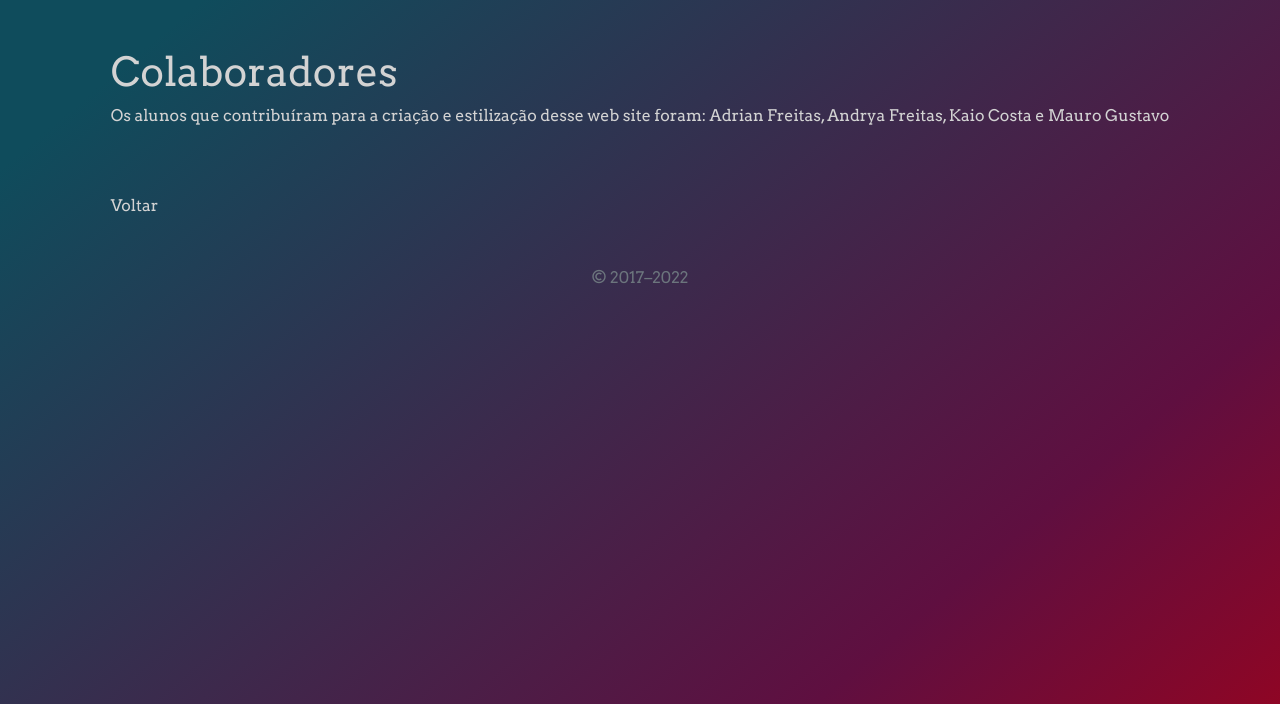
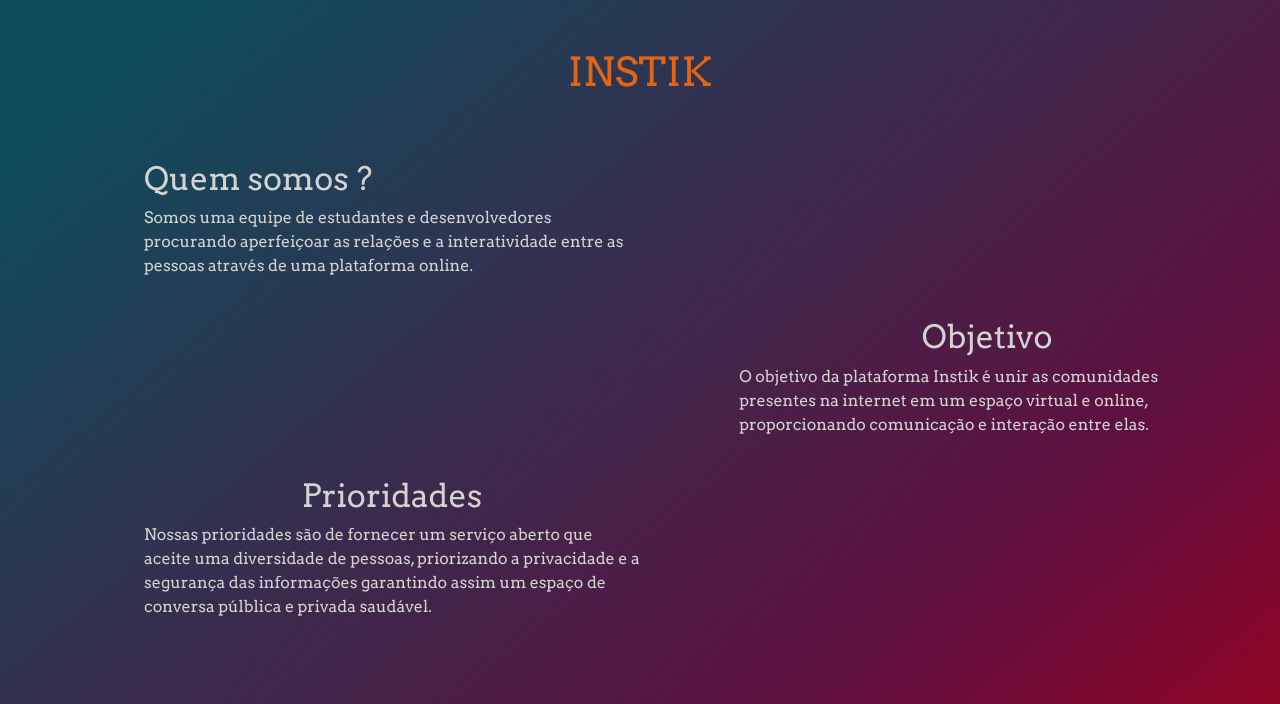
Before and after one commit to BHM871/Instik, a CodeIgniter app: page /Instik/pages/about in a window 1280 px wide. Shown: the top 704 px of the page. Run offline with CodeIgniter, Linux system fonts and the light colour scheme.

Commit message:
Finish project from activity

```diff
--- a/application/views/pages/about.php
+++ b/application/views/pages/about.php
@@ -1,16 +1,50 @@
 <?php $this->load->view('templates/head'); ?>
-    <body class="body-initial font align-center mt-5 mb-3 text-muted">
+  <body class="body-initial font align-center mt-5 mb-3 text-muted ajust">
 
-    <h1>Colaboradores</h1>
-      <p>Os alunos que contribuíram para a criação e estilização desse web site foram: Adrian Freitas, Andrya Freitas, Kaio Costa e Mauro Gustavo</p>
-
-      <a href="<?= base_url() ?>pages/feed" type="button" class="back">Voltar</a>
+    <h1 class="instik-color centa-li">INSTIK</h1>
+<br>
+    <div class="register-espace">
+        <div class="about-div">
+          <h2 class="centali">Quem somos ?</h2>
+          <p> Somos uma equipe de estudantes e desenvolvedores procurando aperfeiçoar as relações e a interatividade entre as pessoas através de uma plataforma online.
+          </p>
+        </div>
+        <br>
+        <div class="about-div-left">
+          <h2 class="centa-li">Objetivo</h2>
+          <p>O objetivo da plataforma Instik é unir as comunidades presentes na internet em um espaço virtual e online, proporcionando comunicação e interação entre elas.
+          </p>
+        </div>
+        <br>
+        <div class="about-div">
+          <h2 class="centa-li">Prioridades</h2>
+          <p>Nossas prioridades são de fornecer um serviço aberto que aceite uma diversidade de pessoas, priorizando a privacidade e a segurança das informações garantindo assim um espaço de conversa púlblica e privada saudável.
+          </p>
+        </div>
+        <br>
+        <br>
+        <br>
+        <div class="centa-li tamanhoimg ajust">
+          <img class="widthimg"src="https://puppetcombo.com/gridTop.png">
+        </div>
+        <div class="centa-li register-espace">
+          <h5>Desenvolvedores</h5>
+        </div>
+        <div class="centa-li">
+          <h7 style="color:#FB8B24">
+            <a class="link-about" href="https://www.instagram.com/adrian_almeid/" target="_blank">ADRIAN</a> |
+            <a class="link-about" href="https://www.instagram.com/jupiter_almeida/" target="_blank">ANDRYA</a> |
+            <a class="link-about" href="https://www.instagram.com/kaiooo09/" target="_blank">KAIO</a> |
+            <a class="link-about" href="https://www.instagram.com/mauro_gustavo04/" target="_blank">MAURO</a>
+          </h7>
+        </div>
+        <div class="centa-li tamanhoimg ajust">
+          <img class="widthimg" src="https://puppetcombo.com/gridBottom.png">
+        </div>
+    </div>
 
       <div class="register-espace text-center">
         <p class="mt-5 mb-3 text-muted">© 2017–2022</p>
       </div>
 
-    </body>
-
-
   <?php $this->load->view('templates/scripts'); ?>
--- a/assets/css/styles.css
+++ b/assets/css/styles.css
@@ -142,10 +142,6 @@
     }
 }
 
-.instikcolor{
-    color:#e36414;
-}
-
 .input{
     width: 30vw;
 }
@@ -191,3 +187,36 @@
         scale: 1.0;
     }
 }
+
+.centa-li{
+    display: flex;
+    justify-content: center;
+}
+
+.about-div{
+    width:40%;
+    margin-left:10%;
+}
+
+.about-div-left{
+    width:40%;
+    margin-left:58%;
+}
+
+.opacidade{
+    opacity : 0.5;
+}
+
+.instik-color{
+    color:#e36414;
+}
+
+.link-about{
+    color:#e36414;
+    text-decoration: none;
+}
+
+.link-about:hover{
+    font-size: 20px;
+    color: #e3FF14;
+}
```
Also changed, not shown: instik_db.sql (+24 -23 lines).
